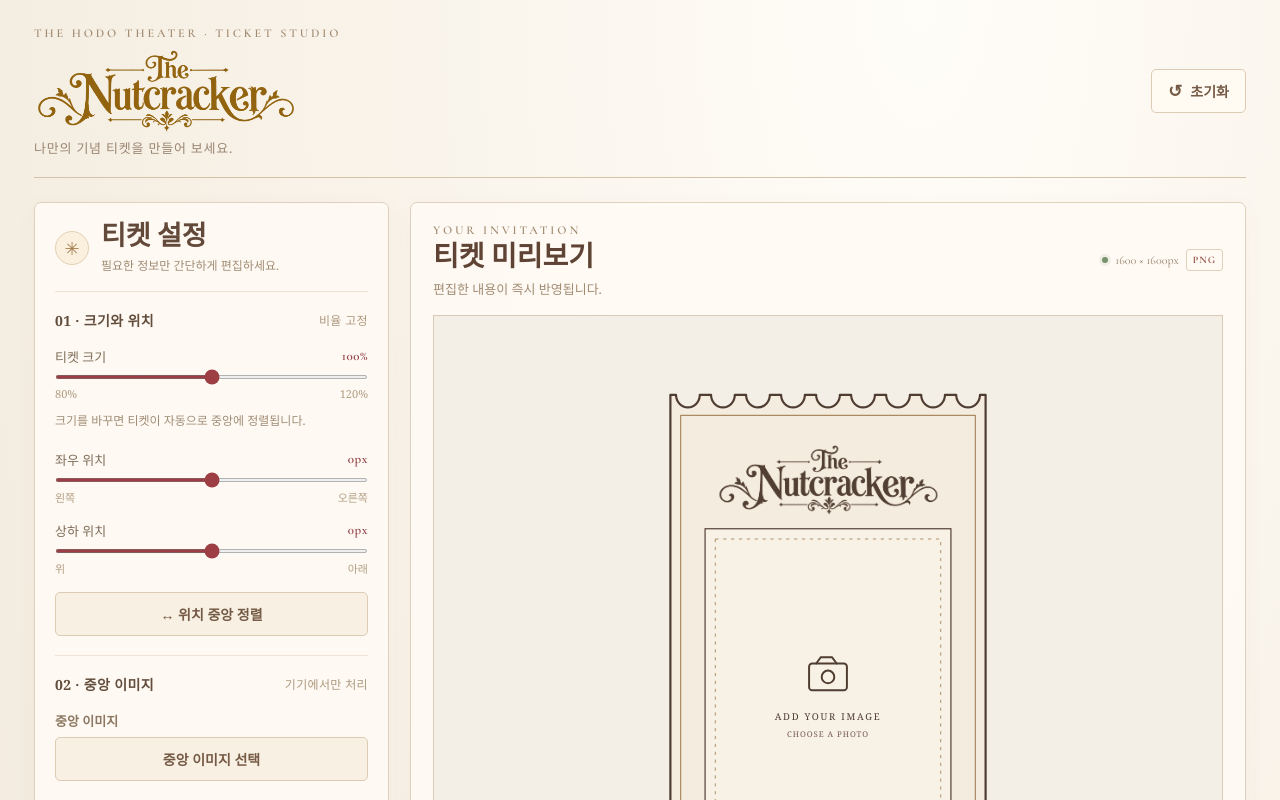
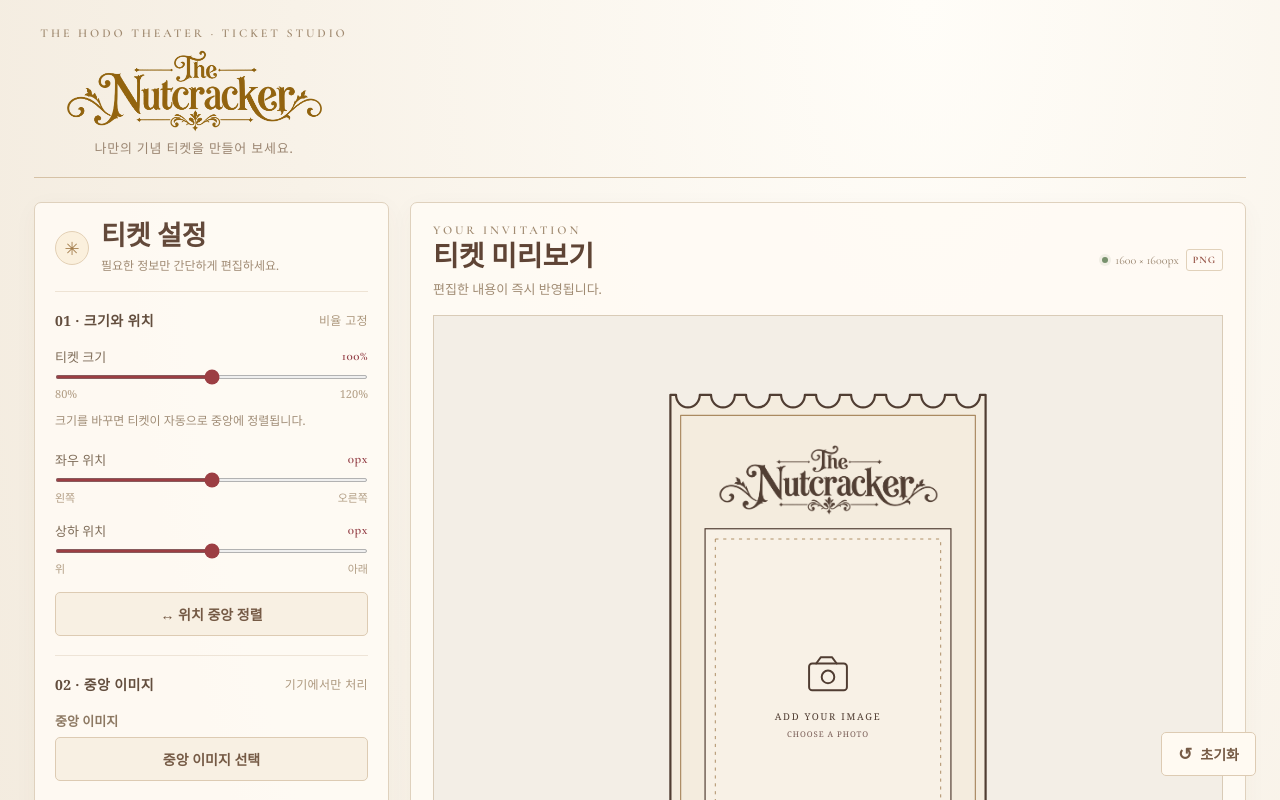
Before and after one commit to DoA-xoxo/ticket, a Next.js app in the folder nutcracker-ticket-editor-final/nutcracker-ticket-editor/: page / in a window 1280 px wide. Shown: the top 800 px of the page. Built offline with nearby package versions, Linux system fonts and the light colour scheme.

Commit message:
Update globals.css

```diff
--- a/nutcracker-ticket-editor-final/nutcracker-ticket-editor/app/globals.css
+++ b/nutcracker-ticket-editor-final/nutcracker-ticket-editor/app/globals.css
@@ -9,12 +9,22 @@ button { cursor:pointer; }
 button:disabled { opacity:.65; cursor:wait; }
 .app-shell { min-height:100vh; padding:26px 34px 22px; background:radial-gradient(ellipse at 72% 0%,#fffdf8 0%,#f8f2e8 48%,#f0e7d9 100%); }
 .topbar { max-width:1500px; display:flex; align-items:center; justify-content:space-between; gap:22px; margin:0 auto 24px; padding:0 0 20px; border-bottom:1px solid #d6c2a6; }
-.brand { min-width:0; }
+.brand {   min-width: 0; display: flex; flex-direction: column; align-items: center; text-align: center; }
 .brand-kicker,.eyebrow { color:#a08a70; font:600 9px/1.3 'Cormorant Garamond',Georgia,serif; letter-spacing:.24em; }
-.brand-logo { width:320px; height:96px; max-width:100%; margin:1px 0 -4px; display:flex; align-items:center; }
-.brand-logo img { display:block; width:100%; max-width:320px; height:96px; object-fit:contain; object-position:left center; }
+.brand-logo { width:320px; height:96px; max-width:100%; margin:1px 0 -4px; display:flex; align-items:center; justify-content: center; }
+.brand-logo img { display:block; width:100%; max-width:320px; height:96px; object-fit:contain; object-position: center; color:#503D32; }
 .brand p { margin:3px 0 0; font-size:10px; color:#9b8672; letter-spacing:.06em; }
-.top-actions { display:flex; align-items:center; justify-content:flex-end; gap:8px; flex-wrap:wrap; }
+.top-actions {
+  position: fixed;
+  right: 24px;
+  bottom: 24px;
+  display: flex;
+  align-items: center;
+  justify-content: flex-end;
+  gap: 8px;
+  flex-wrap: wrap;
+  z-index: 100;
+}
 .button { display:inline-flex; align-items:center; justify-content:center; gap:8px; min-height:40px; padding:9px 14px; color:#755a45; background:#fffaf2; border:1px solid #ddcbb3; border-radius:5px; font-size:11px; font-weight:600; white-space:nowrap; transition:background .15s ease,border-color .15s ease; }
 .button:hover { background:#f5e8d5; border-color:#c4aa85; }
 .button > span { font-size:17px; line-height:12px; }
```
